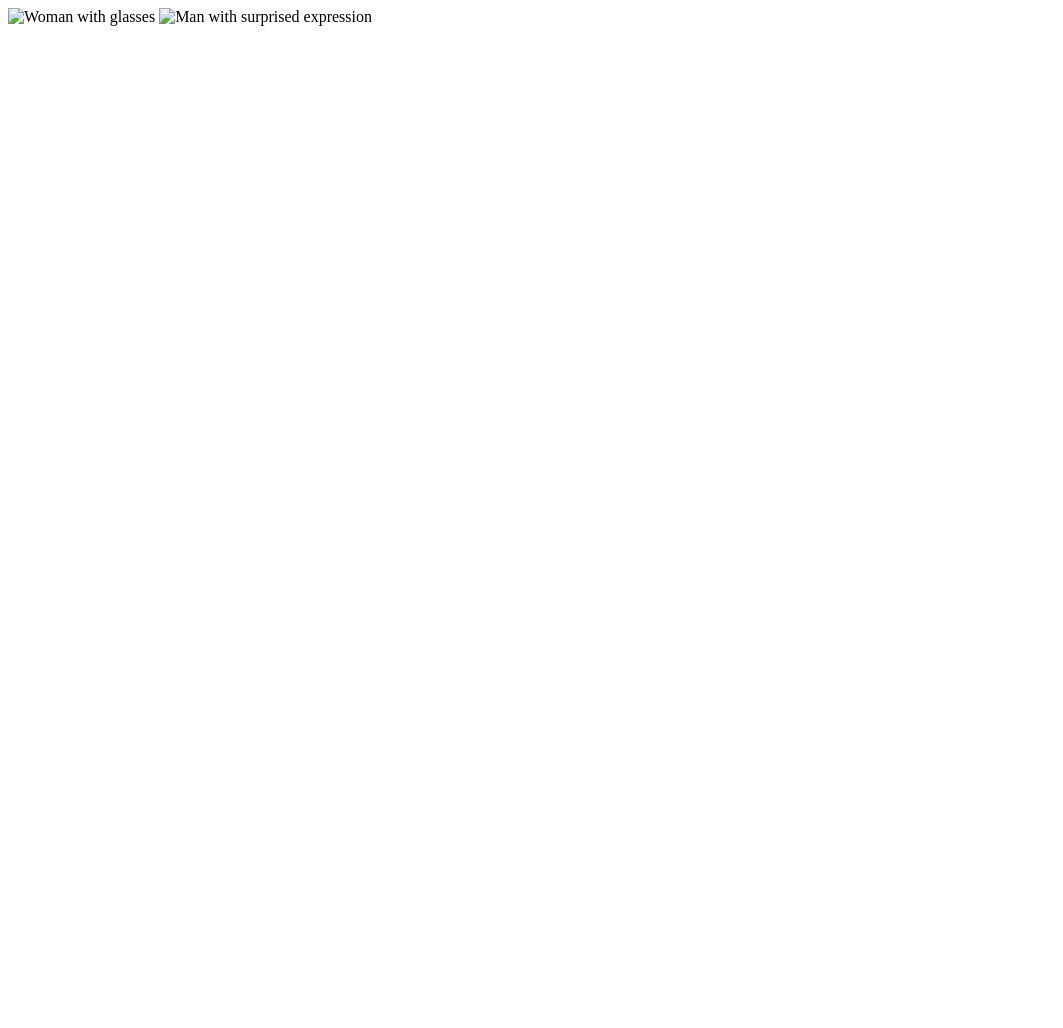
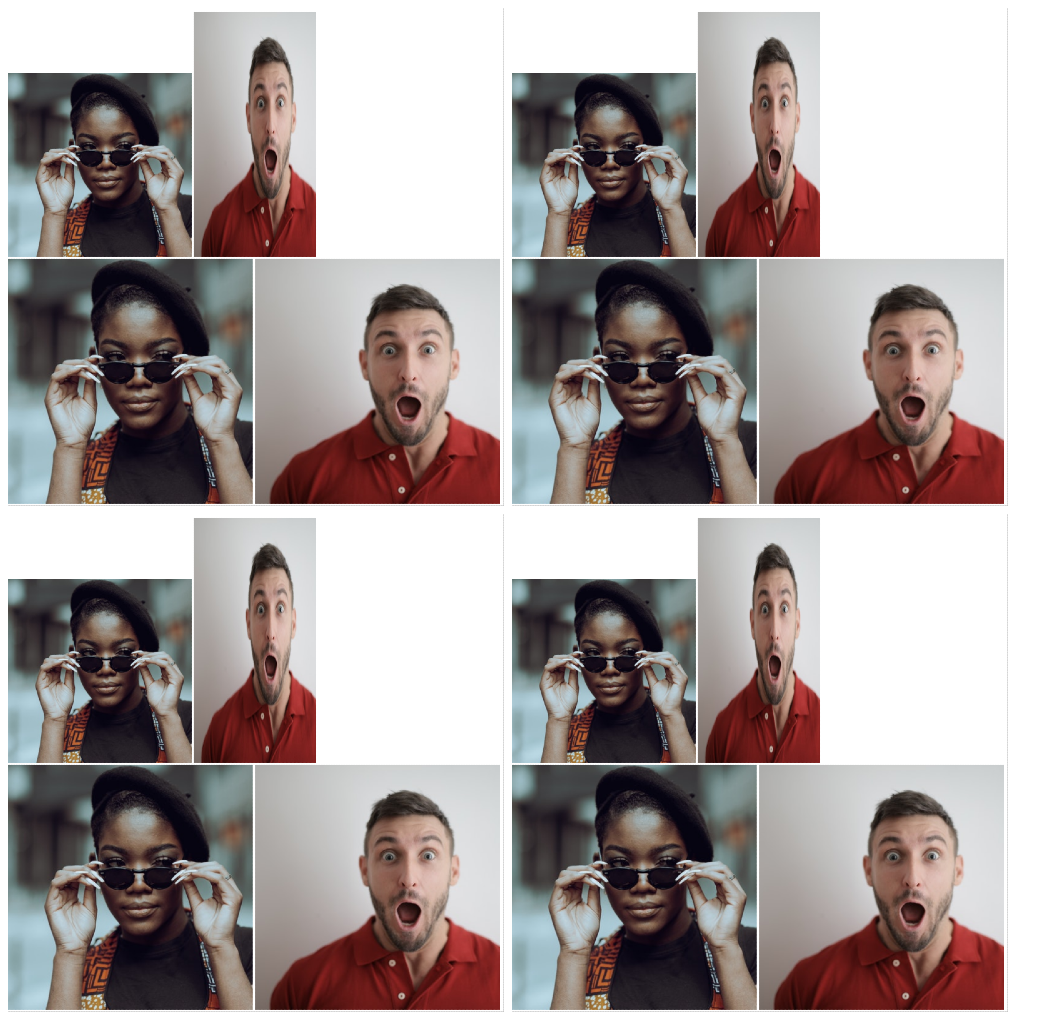
Before and after one commit to ManishaS24/CSS-Exercises, a plain HTML site: page foundations/chaining-selectors/index.html in a window 1280 px wide. Shown: the whole page, without its empty margins (0-1063 px from the left). Before the commit the page ends 800 px from the top, so only its background shows below. Drawn offline with Linux system fonts and the light colour scheme.

Commit message:
Change solution

```diff
--- a/foundations/chaining-selectors/index.html
+++ b/foundations/chaining-selectors/index.html
@@ -10,8 +10,13 @@
   <body>
     <!-- Use the classes BELOW this line -->
     <div>
-      <img class="avatar proportioned" src="./pexels-katho-mutodo-8434791.jpg" alt="Woman with glasses">
-      <img class="avatar distorted" src="./pexels-andrea-piacquadio-3777931.jpg" alt="Man with surprised expression">
+      <img class="avatar proportioned" src="./images/pexels-katho-mutodo-8434791.jpg" alt="Woman with glasses">
+      <img class="avatar distorted" src="./images/pexels-andrea-piacquadio-3777931.jpg" alt="Man with surprised expression">
     </div>
     <!-- Use the classes ABOVE this line -->
     <div>
+      <img class="original proportioned" src="./images/pexels-katho-mutodo-8434791.jpg" alt="Woman with glasses">
+      <img class="original distorted" src="./images/pexels-andrea-piacquadio-3777931.jpg" alt="Man with surprised expression">
+    </div>
+  </body>
+</html>
```
